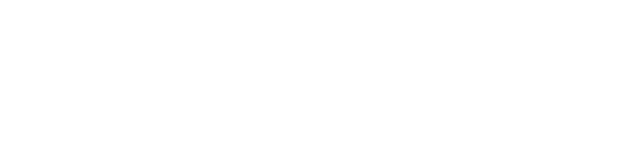
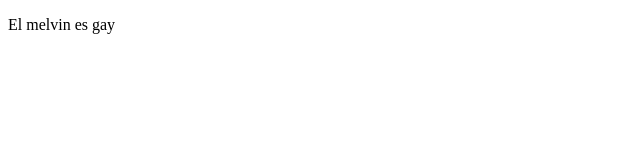
Before and after one commit to Mijael567/pruebas_repositorio, a plain HTML site: page carpeta_proyecto ejemplo}/index.html in a window 1280 px wide. Shown: the whole page, without its empty margins (0-640 px from the left). Drawn offline with Linux system fonts and the light colour scheme.

```diff
--- a/carpeta_proyecto ejemplo}/index.html
+++ b/carpeta_proyecto ejemplo}/index.html
@@ -6,6 +6,6 @@
     <title>Document</title>
 </head>
 <body>
-
+    <p>El melvin es gay</p>
 </body>
 </html>
```
